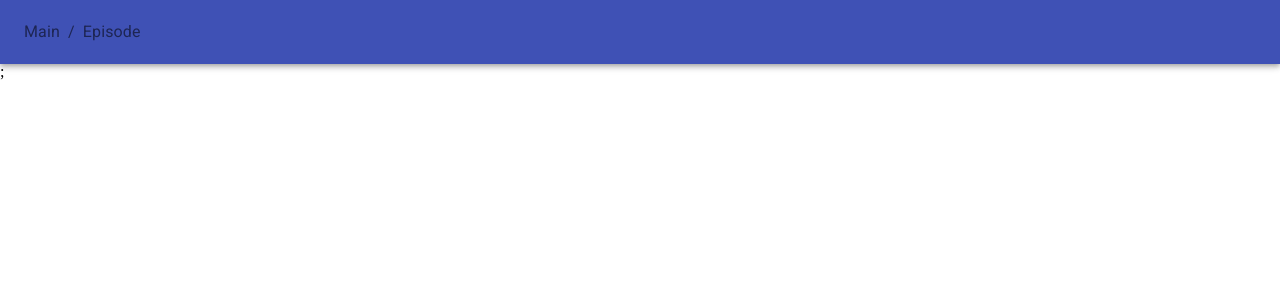
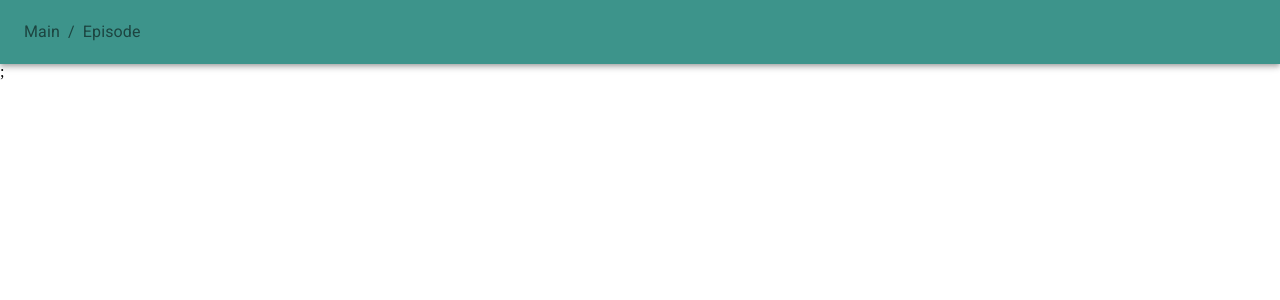
Before and after one commit to Mardzy/react-redux-thunk, a React (Create React App) app: page /episodes in a window 1280 px wide. Shown: the top 300 px of the page. Built offline with nearby package versions, Linux system fonts and the light colour scheme.

Commit message:
Change color to navBar-toolBar

```diff
--- a/src/components/common/navBar.js
+++ b/src/components/common/navBar.js
@@ -13,8 +13,8 @@ const NavBar = () => {
   }
 
   return (
-    <AppBar position="sticky">
-      <Toolbar>
+    <AppBar className="navBar" position="sticky">
+      <Toolbar className="navBar-toolBar">
         <Breadcrumbs aria-label="breadcrumb">
             <Link
               children={_.capitalize(name)}
--- /dev/null
+++ b/src/styles/components/common/_navBar.scss
@@ -0,0 +1,3 @@
+.navBar-toolBar {
+  background-color: #3D948B;
+}
--- a/src/styles/main.scss
+++ b/src/styles/main.scss
@@ -1,2 +1,3 @@
 @import '_reset',
-  'components/_show';
+  'components/_show',
+  'components/common/_navBar';
```
Also changed, not shown: 1 other file (tests, documents, lock files or other folders).
